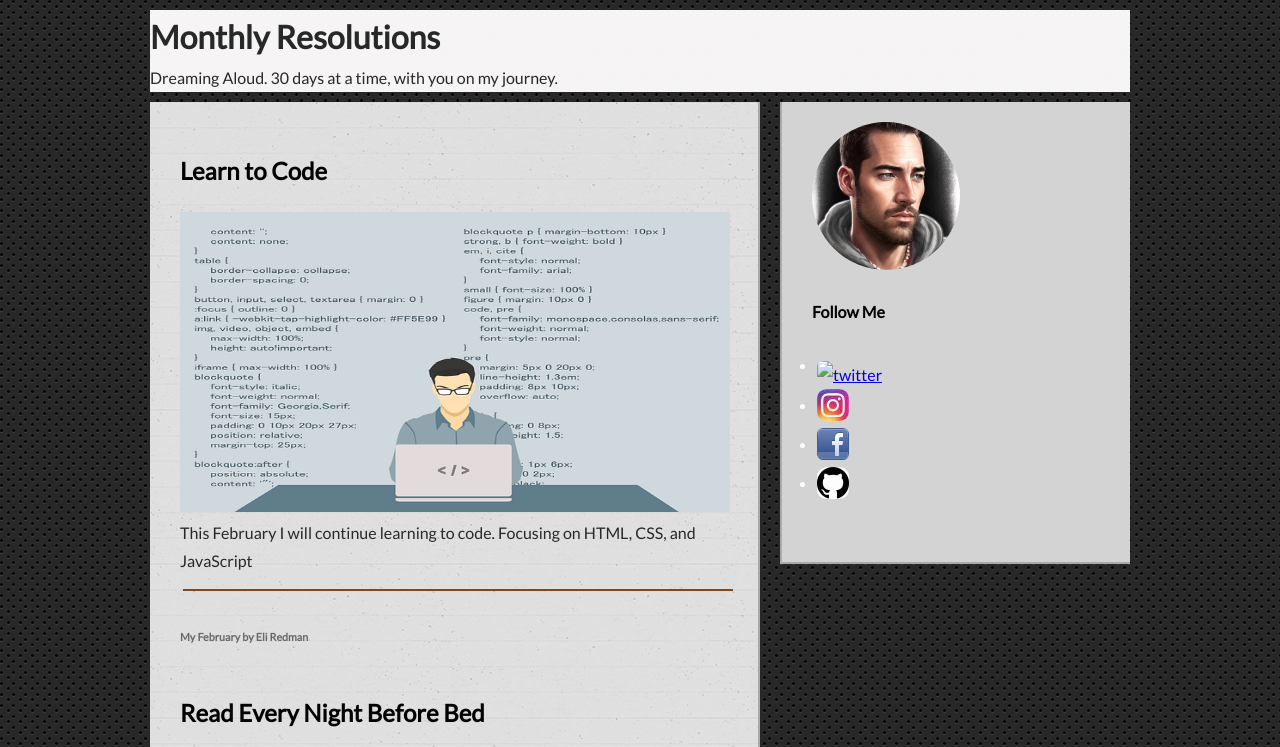
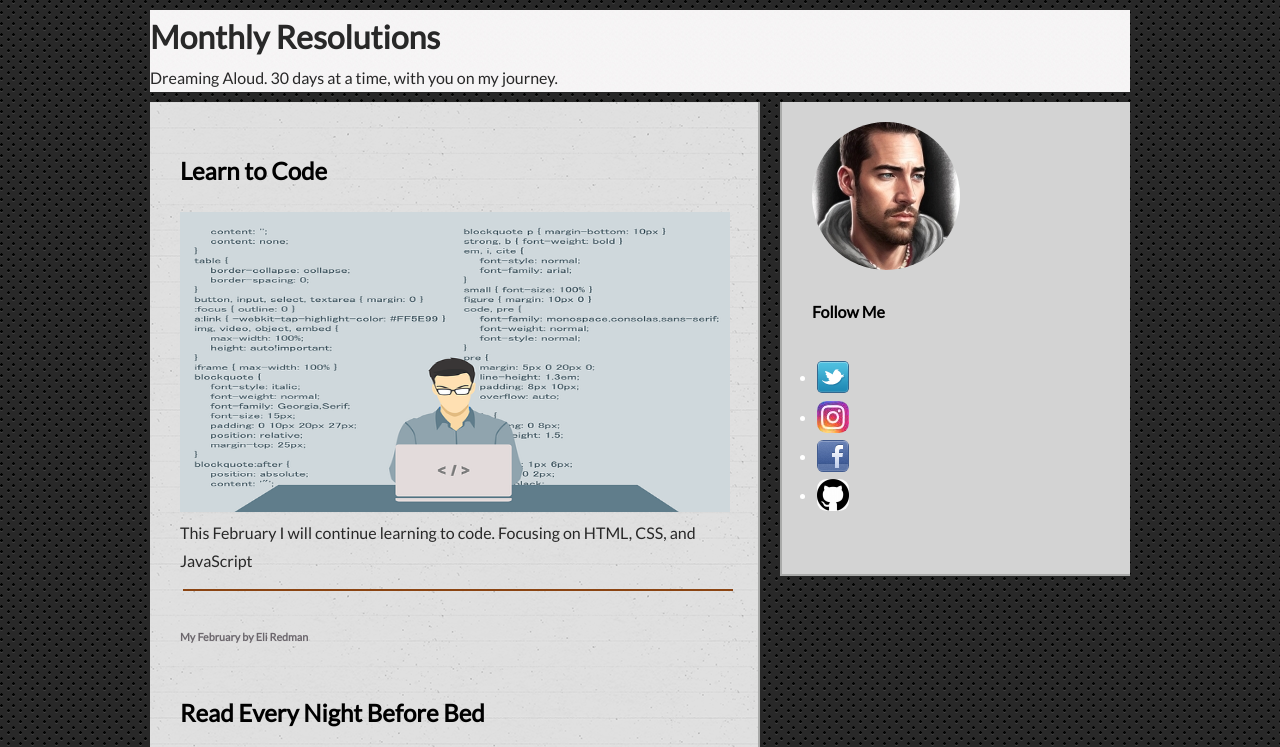
Before and after one commit to JusticeBeav3r/MonthlyBlog, a plain HTML site: page index.html in a window 1280 px wide. Shown: the top 747 px of the page. Drawn offline with Linux system fonts and the light colour scheme; files whose address does not match are found by name.

Commit message:
Update index.html

```diff
--- a/index.html
+++ b/index.html
@@ -58,7 +58,7 @@
 					<h4 class="follow">Follow Me</h4>
 					<ul>
   					<li><a href="https://www.twitter.com/Justice_Beav3r" target="_blank" class="twitter">
-  							<img src="images/social-twitter.png" alt="twitter"></a></li>
+  							<img src="social-twitter.png" alt="twitter"></a></li>
   					<li><a href="http://instagram.com/justicebeav3r" target="_blank" class="insta">
   				  <img src="Insta.png" alt="instagram"></a></li>
   					<li><a href="https://www.facebook.com/JusticeBeav3r/" target="_blank" class="facebook">
```
